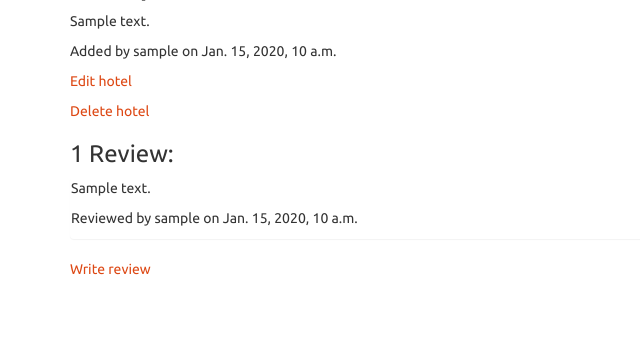
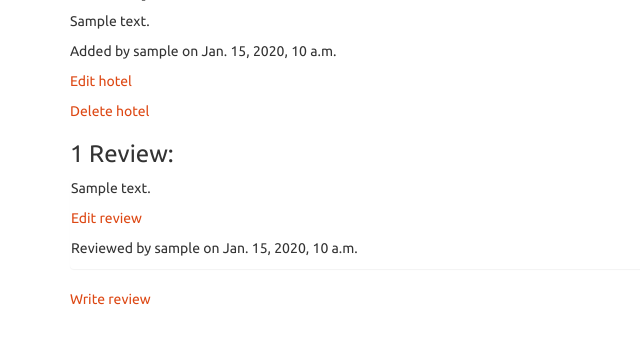
Before and after one commit to Rdheew/better_stay, a Django app: page /hotel/1/ in a window 1280 px wide. Shown: the part 59-403 px from the top of the page, without its empty margins (0-640 px from the left). Run offline with Django 3.2, Linux system fonts and the light colour scheme; a user stored in the database is signed in; tables that the repository leaves empty hold one stand-in row (values such as "Sample post"); some libraries are stand-ins or nearby versions.

Commit message:
Add answer update view

```diff
--- a/core/urls.py
+++ b/core/urls.py
@@ -12,4 +12,5 @@ urlpatterns = patterns('',
     url(r'^hotel/update/(?P<pk>\d+)/$', HotelUpdateView.as_view(), name='hotel_update'),
     url(r'^hotel/delete/(?P<pk>\d+)/$', HotelDeleteView.as_view(), name='hotel_delete'),
     url(r'^hotel/(?P<pk>\d+)/review/create/$', ReviewCreateView.as_view(), name='review_create'),
+    url(r'^hotel/(?P<hotel_pk>\d+)/review/update/(?P<review_pk>\d+)/$', ReviewUpdateView.as_view(), name='review_update'),
 )
--- a/core/views.py
+++ b/core/views.py
@@ -50,3 +50,11 @@ class ReviewCreateView(CreateView):
         form.instance.user = self.request.user
         form.instance.hotel = Hotel.objects.get(id=self.kwargs['pk'])
         return super(ReviewCreateView, self).form_valid(form)
+class ReviewUpdateView(UpdateView):
+    model = Review
+    pk_url_kwarg = 'review_pk'
+    template_name = 'review/review_form.html'
+    fields = ['text']
+
+    def get_success_url(self):
+        return self.object.hotel.get_absolute_url()
--- a/templates/hotel/hotel_detail.html
+++ b/templates/hotel/hotel_detail.html
@@ -13,6 +13,9 @@
 {% for review in reviews %}
 <div class="panel">
     <p>{{ review.text }}</p>
+{% if review.user == user %}
+<p><a href="{% url 'review_update' hotel_pk=hotel.id review_pk=review.id %}">Edit review</a></p>
+{% endif %}
     <p>Reviewed by {{ review.user.username }} on {{ review.created_at }}</p>
 </div>
 {% endfor %}
```
